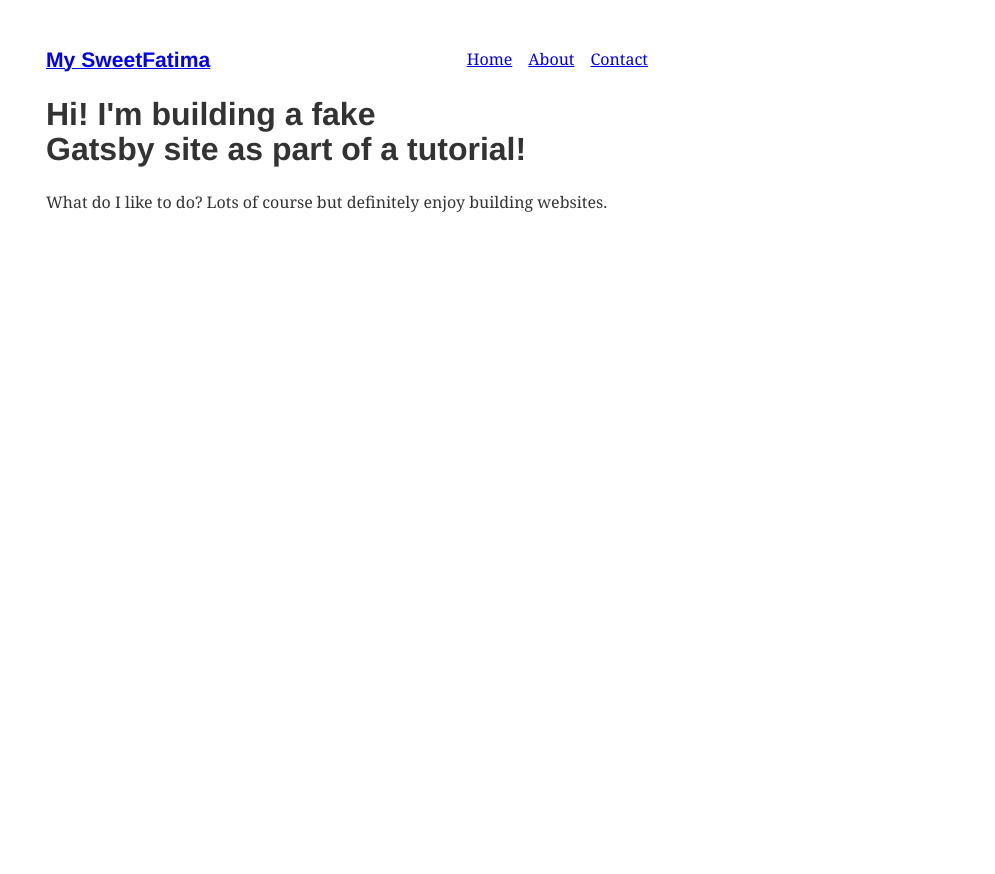
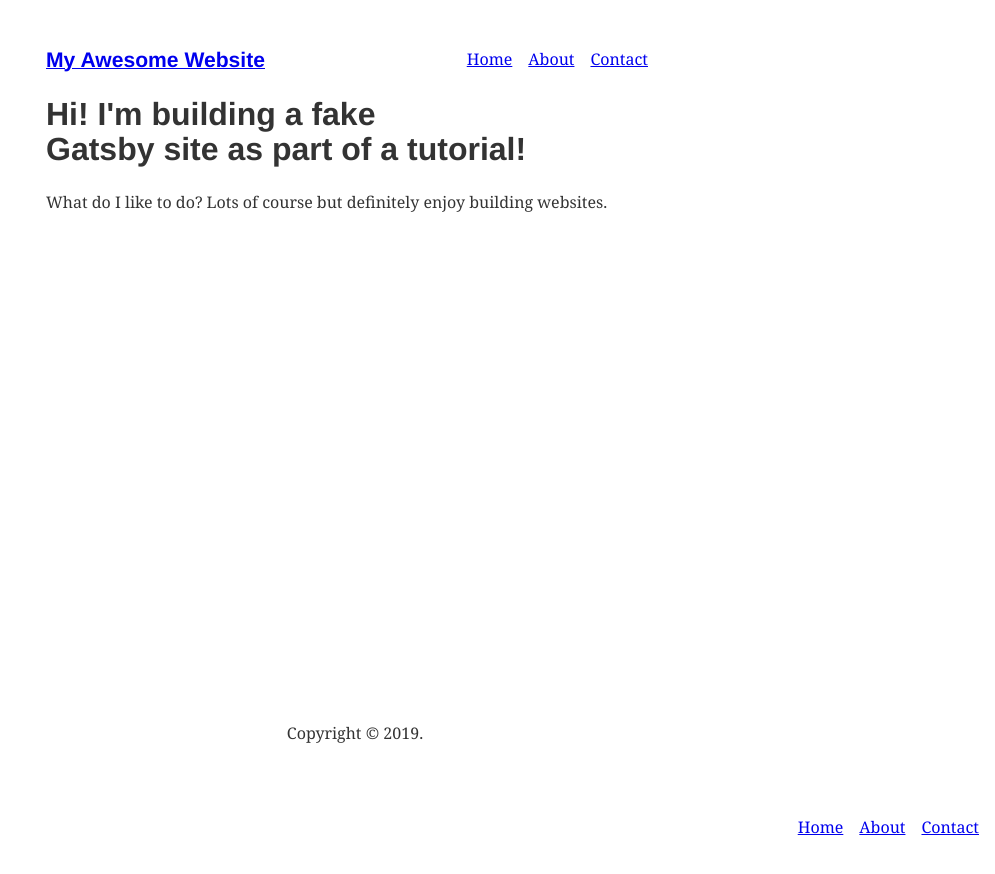
Before and after one commit to Sulaymon333/gatsby-playground, a Gatsby site: page / in a window 1280 px wide. Shown: the whole page, without its empty margins (285-1280 px from the left). Before the commit the page ends 800 px from the top, so only its background shows below. Built offline with nearby package versions, Linux system fonts and the light colour scheme; Gatsby itself is replaced by a stand-in of ours.

Commit message:
layout footer added

```diff
--- a/src/components/layout.js
+++ b/src/components/layout.js
@@ -7,17 +7,41 @@ const ListLink = props => (
 )
 
 export default ({ children }) => (
-  <div style={{ margin: `3rem auto`, maxWidth: 650, padding: `0 1rem` }}>
-    <header style={{ marginBottom: `1.5rem` }}>
-      <Link to="/" style={{ textShadow: `none`, backgroundImage: `none` }}>
-        <h3 style={{ display: `inline` }}>My SweetFatima</h3>
-      </Link>
+  <div className="wrapper">
+    <div style={containerStyle}>
+      <div style={{ minHeight: `calc(100vh - 150px)`, flexGrow: 1 }}>
+        <header style={{ marginBottom: `1.5rem` }}>
+          <Link to="/" style={{ textShadow: `none`, backgroundImage: `none` }}>
+            <h3 style={{ display: `inline` }}>My Awesome Website</h3>
+          </Link>
+          <ul style={{ listStyle: `none`, float: `right` }}>
+            <ListLink to="/">Home</ListLink>
+            <ListLink to="/about">About</ListLink>
+            <ListLink to="/contact">Contact</ListLink>
+          </ul>
+        </header>
+        {children}
+      </div>
+
+      <footer style={{ marginTop: `1.5rem`, textAlign: `center` }}>
+        <p>Copyright &copy; {new Date().getFullYear()}.</p>
+      </footer>
+    </div>
+
+    <aside className="sidebar">
       <ul style={{ listStyle: `none`, float: `right` }}>
         <ListLink to="/">Home</ListLink>
         <ListLink to="/about">About</ListLink>
         <ListLink to="/contact">Contact</ListLink>
       </ul>
-    </header>
-    {children}
+    </aside>
   </div>
 )
+
+const containerStyle = {
+  display: `flex`,
+  flexDirection: `column`,
+  margin: `3rem auto`,
+  maxWidth: 650,
+  padding: `0 1rem`,
+}
```
